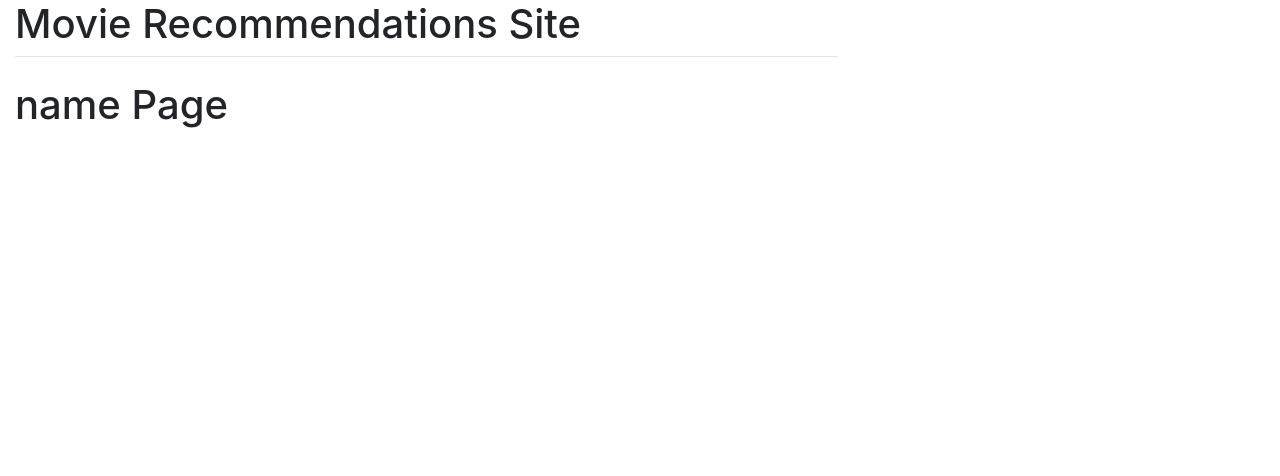
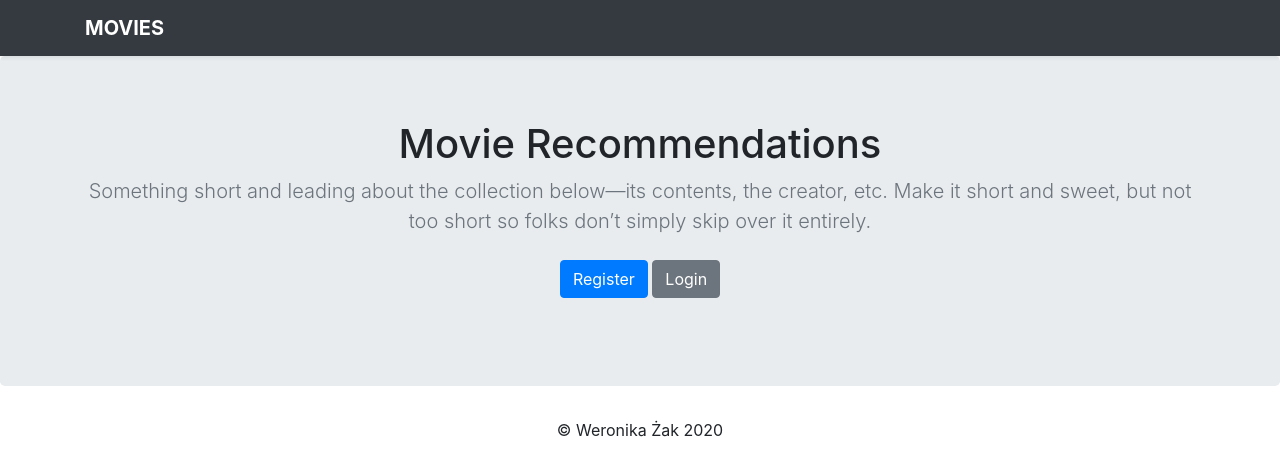
Before and after one commit to tableClothed/Basic-Movie-Recommender, a Django app: page / in a window 1280 px wide. Shown: the top 476 px of the page. Run offline with Django 3.2, Linux system fonts and the light colour scheme; data that the repository does not hold is empty; some libraries are stand-ins or nearby versions.

Commit message:
boostraping main page

```diff
--- a/moviesRM/movies/templates/main/base.html
+++ b/moviesRM/movies/templates/main/base.html
@@ -1,17 +1,71 @@
 <html>
     <head>
+        <link rel="stylesheet" href="https://cdnjs.cloudflare.com/ajax/libs/font-awesome/4.7.0/css/font-awesome.min.css">
         <link rel="stylesheet" href="https://stackpath.bootstrapcdn.com/bootstrap/4.4.1/css/bootstrap.min.css" integrity="sha384-Vkoo8x4CGsO3+Hhxv8T/Q5PaXtkKtu6ug5TOeNV6gBiFeWPGFN9MuhOf23Q9Ifjh" crossorigin="anonymous">
+
+        <style>
+        .checked {
+            color: orange;
+            }
+        </style>
     </head>
     <body>
-        {% block title %}
-        {% endblock title %}
-        <div class="col-8">
-            <h1>Movie Recommendations Site</h1>
-            <hr class="mt-0 mb-4">
+
+        {% comment %} PRZED NAVBAREM {% endcomment %}
+
+        {% comment %} <div class="bg-dark collapse show" id="navbarHeader" style="">
+            <div class="container">
+            <div class="row">
+                <div class="col-sm-8 col-md-7 py-4">
+                <h4 class="text-white">About</h4>
+                <p class="text-muted">Add some information about the album below, the author, or any other background context. Make it a few sentences long so folks can pick up some informative tidbits. Then, link them off to some social networking sites or contact information.</p>
+                </div>
+                <div class="col-sm-4 offset-md-1 py-4">
+                <h4 class="text-white">Contact</h4>
+                <ul class="list-unstyled">
+                    <li><a href="#" class="text-white">Follow on Twitter</a></li>
+                    <li><a href="#" class="text-white">Like on Facebook</a></li>
+                    <li><a href="#" class="text-white">Email me</a></li>
+                </ul>
+                </div>
+            </div>
+            </div>
+        </div> {% endcomment %}
+
+    {% comment %} NAVBAR   {% endcomment %}
+        <div class="navbar navbar-dark bg-dark shadow-sm">
+        <div class="container d-flex justify-content-between">
+        <a href="#" class="navbar-brand d-flex align-items-center">
+            <strong>MOVIES</strong>
+        </a>
+        {% comment %} <button class="navbar-toggler" type="button" data-toggle="collapse" data-target="#navbarHeader" aria-controls="navbarHeader" aria-expanded="false" aria-label="Toggle navigation">
+            <span class="navbar-toggler-icon"></span>
+        </button> {% endcomment %}
+        </div>
+    </div>
+
+    <section class="jumbotron text-center">
+        <div class="container">
+        <h1>Movie Recommendations</h1>
+        <p class="lead text-muted">Something short and leading about the collection below—its contents, the creator, etc. Make it short and sweet, but not too short so folks don’t simply skip over it entirely.</p>
+        <p>
+            <a href="#" class="btn btn-primary my-2">Register</a>
+            <a href="#" class="btn btn-secondary my-2">Login</a>
+        </p>
+        </div>
+    </section>
+
+        {% comment %} GALERIA {% endcomment %}
+
+        <section style="margin: 0 10%">
                 {% block content %}
                 {% endblock content %}
-            </hr>
-        </div>
+        </section>
+
+        <footer class="container mt-6 text-center">
+            <p>© Weronika Żak 2020</p>
+        </footer>
+
         <script src="https://code.jquery.com/jquery-3.4.1.slim.min.js" integrity="sha384-J6qa4849blE2+poT4WnyKhv5vZF5SrPo0iEjwBvKU7imGFAV0wwj1yYfoRSJoZ+n" crossorigin="anonymous"></script>
         <script src="https://cdn.jsdelivr.net/npm/popper.js@1.16.0/dist/umd/popper.min.js" integrity="sha384-Q6E9RHvbIyZFJoft+2mJbHaEWldlvI9IOYy5n3zV9zzTtmI3UksdQRVvoxMfooAo" crossorigin="anonymous"></script>
         <script src="https://stackpath.bootstrapcdn.com/bootstrap/4.4.1/js/bootstrap.min.js" integrity="sha384-wfSDF2E50Y2D1uUdj0O3uMBJnjuUD4Ih7YwaYd1iqfktj0Uod8GCExl3Og8ifwB6" crossorigin="anonymous"></script>
--- a/moviesRM/movies/templates/main/home.html
+++ b/moviesRM/movies/templates/main/home.html
@@ -1,5 +1,35 @@
 {% extends 'main/base.html' %}
 
 {% block content %}
-<h1>name Page</h1>
-{% endblock %}
+<div class="row">
+    {% for movie in latest_movies %}
+
+    <div class="col-md-4">
+          <div class="card mb-4 shadow-sm">
+            {% comment %} <svg class="bd-placeholder-img card-img-top" width="100%" height="225" xmlns="http://www.w3.org/2000/svg" preserveAspectRatio="xMidYMid slice" focusable="false" role="img" aria-label="Placeholder: Thumbnail"><title>Placeholder</title><rect width="100%" height="100%" fill="#55595c"></rect><text x="50%" y="50%" fill="#eceeef" dy=".3em">Thumbnail</text></svg> {% endcomment %}
+            <div class="card-body">
+            <h2>{{movie.title}}</h2>
+            <small class="text-muted"> {{movie.genre}}, {{movie.length}} mins </small>
+              <p class="card-text">
+              This is a wider card with supporting text below as a natural lead-in to additional content. This content is a little bit longer.
+              </p>
+                <p>
+                <span class="fa fa-star checked"></span>
+                <span class="fa fa-star checked"></span>
+                <span class="fa fa-star checked"></span>
+                <span class="fa fa-star"></span>
+                <span class="fa fa-star"></span>
+              </p>
+              <div class="d-flex justify-content-between align-items-center">
+                <div class="btn-group">
+                  <button type="button" class="btn btn-sm btn-outline-secondary" href="#">Show</button>
+                  <button type="button" class="btn btn-sm btn-outline-secondary" href="#">Review</button>
+                </div>
+              </div>
+            </div>
+          </div>
+        </div>
+        {% endfor %}
+{% comment %} {% endif %} {% endcomment %}
+    </div>
+{% endblock content %}
--- a/moviesRM/movies/views.py
+++ b/moviesRM/movies/views.py
@@ -1,5 +1,8 @@
 from django.shortcuts import render
 from django.http import HttpResponse, HttpResponseRedirect
+from .models import Movie
 
 def home(response):
-    return render(response, "main/home.html", {})
+    latest_movies = Movie.objects.order_by("popularity")[:9]
+    context = {"latest_movies":latest_movies}
+    return render(response, "main/home.html", context)
```
